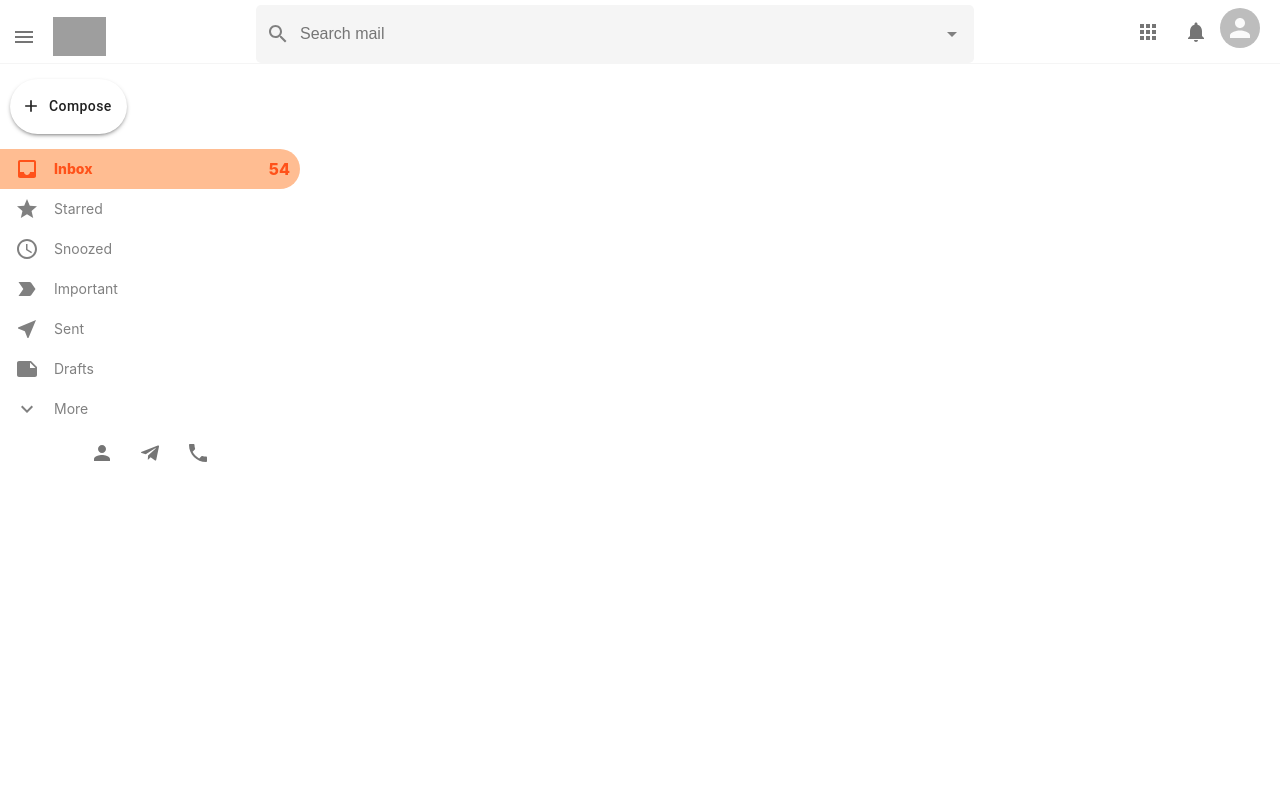
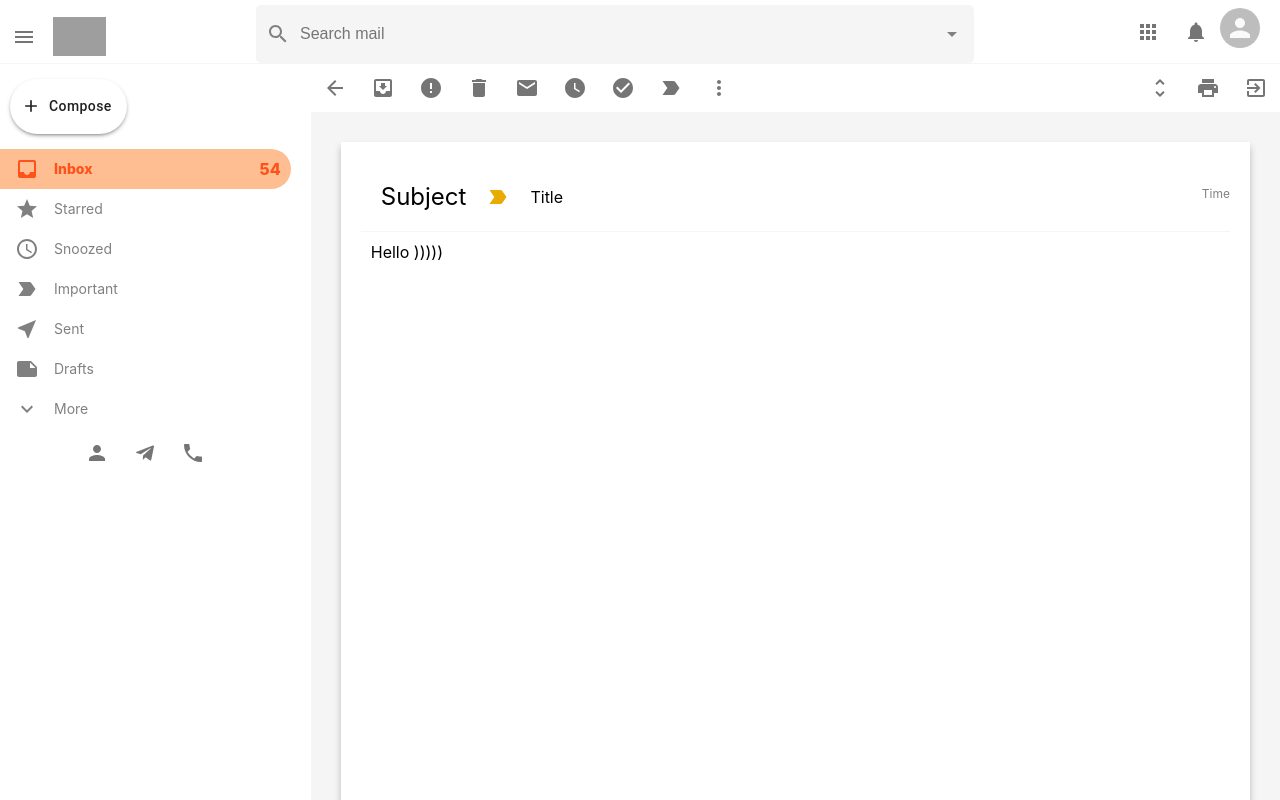
Before and after one commit to igorMokhovyk/mail_app_bono, a React (Create React App) app: page /mail in a window 1280 px wide. Shown: the top 800 px of the page. Built offline with nearby package versions, Linux system fonts and the light colour scheme; grey boxes are pictures that could not be loaded.

Commit message:
Mail add

```diff
--- a/src/App/store.js
+++ b/src/App/store.js
@@ -1,8 +1,8 @@
 import { configureStore } from '@reduxjs/toolkit';
-import counterReducer from '../features/counterSlice';
+import mailReducer from '../App/mailSlice';
 
 export default configureStore({
   reducer: {
-    counter: counterReducer,
+    mail: mailReducer,
   },
 });
--- a/src/Base/Mail.css
+++ b/src/Base/Mail.css
@@ -0,0 +1,50 @@
+.mail {
+    flex: 1;
+    background-color: whitesmoke;
+}
+.mail_tools {
+    display: flex;
+    justify-content: space-between;
+    background-color: white;
+}
+.mail_toolsLeft {
+    display: flex;
+}
+.mail_body {
+    display: flex;
+    flex-direction: column;
+    margin: 30px;
+    background-color: white;
+    padding: 20px;
+    height: 100vh;
+    box-shadow: 0 5px 7px 0 rgba(0, 0, 0, 0.24);
+}
+.mail_bodyHeader {
+    display: flex;
+    align-items: center;
+    border-bottom: 1px solid whitesmoke;
+    padding: 20px;
+    position: relative;
+}
+.mail_important {
+    color: #e8ab02 !important;
+}
+.mail_bodyHeader h2 {
+    font-weight: 400;
+    margin-right: 20px;
+}
+.mail_bodyHeader p {
+    margin-left: 20px;
+}
+.mail_time {
+    position: absolute;
+    top: 24px;
+    right: 0;
+    font-size: 12px;
+    color: gray;
+}
+.mail_message p {
+    padding: 10px;
+    margin-right: 20px;
+    overflow-wrap: break-word;
+}
--- a/src/Base/Mail.js
+++ b/src/Base/Mail.js
@@ -1,11 +1,88 @@
 import React from "react";
 import './Mail.css'
+import {IconButton} from "@material-ui/core";
+import {
+  ArrowBack,
+  CheckCircle,
+  Delete,
+  Email,
+  Error, ExitToApp,
+  LabelImportant, MoreVert,
+  MoveToInbox, Print, UnfoldMore,
+  WatchLater
+} from "@material-ui/icons";
+import {useHistory} from 'react-router-dom'
 
 
 function Mail() {
+
+  const history = useHistory();
+
   return (
     <div className='mail'>
+      <div className='mail_tools'>
+        <div className='mail_toolsLeft'>
+          <IconButton onClick={() => history.push('/')}>
+            <ArrowBack/>
+          </IconButton>
 
+          <IconButton>
+            <MoveToInbox/>
+          </IconButton>
+
+          <IconButton>
+            <Error/>
+          </IconButton>
+
+          <IconButton>
+            <Delete/>
+          </IconButton>
+
+          <IconButton>
+            <Email/>
+          </IconButton>
+
+          <IconButton>
+            <WatchLater/>
+          </IconButton>
+
+          <IconButton>
+            <CheckCircle/>
+          </IconButton>
+
+          <IconButton>
+            <LabelImportant/>
+          </IconButton>
+
+          <IconButton>
+            <MoreVert/>
+          </IconButton>
+        </div>
+        <div className='mail_toolsRight'>
+          <IconButton>
+            <UnfoldMore/>
+          </IconButton>
+
+          <IconButton>
+            <Print/>
+          </IconButton>
+
+          <IconButton>
+            <ExitToApp/>
+          </IconButton>
+        </div>
+      </div>
+      <div className='mail_body'>
+        <div className='mail_bodyHeader'>
+          <h2>Subject</h2>
+          <LabelImportant className='mail_important'/>
+          <p className='mail_title'>Title</p>
+          <p className="mail_time">Time</p>
+        </div>
+        <div className='mail_message'>
+          <p>Hello )))))</p>
+        </div>
+      </div>
     </div>
   )
 };
```
Also changed, not shown: src/App/MailSlice.js (added).
